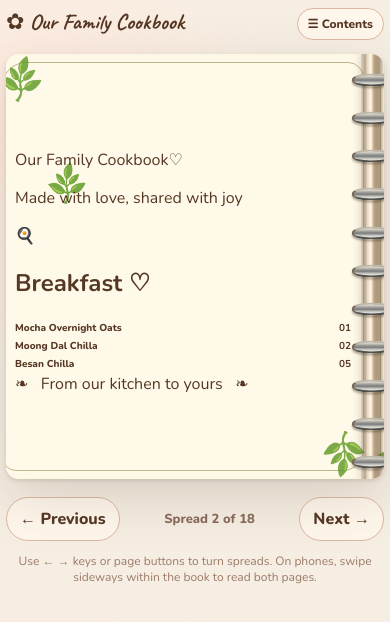
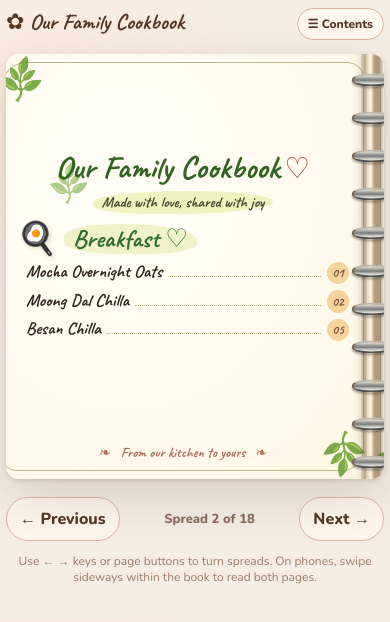
Before and after one commit to manasiagrawal98/family-cookbook, a plain HTML site: page index.html in a window 390 px wide. Both pictures are taken after a click on the button "Open the book →". Drawn offline with nearby package versions, Linux system fonts and the light colour scheme.

Commit message:
Style multiple-category contents to match handwritten recipe spread

```diff
--- a/styles.css
+++ b/styles.css
@@ -280,3 +280,43 @@ html,body{overflow-x:hidden}
 .book>.book-page.cover{display:grid!important;place-items:center!important}
 .reader-controls{margin-top:10px}
 }
+
+/* Final contents design: recipe artwork's handwritten typography, leafy border, highlights and rings. */
+.new-index .index-leaf{padding:clamp(18px,2.5vw,32px) clamp(24px,3vw,42px)!important;background:radial-gradient(ellipse at 35% 30%,#fffef6,#fff8e8 90%)!important;overflow:hidden}
+.new-index .contents-header{position:relative;z-index:2;text-align:center;margin-bottom:clamp(6px,.9vw,12px);flex-shrink:0}
+.new-index .contents-script{font:700 clamp(27px,3.7vw,51px)/.9 Caveat,cursive;color:#316323}
+.new-index .contents-heart{font:700 clamp(25px,3vw,43px) Caveat,cursive;color:#b83d35;margin-left:5px}
+.new-index .contents-header p{display:table;margin:clamp(4px,.5vw,8px) auto 0;background:#eff0b4c9;border-radius:50% 45% 55% 35%;padding:2px 16px;font:700 clamp(12px,1.4vw,19px) Caveat,cursive;color:#4a4931}
+.new-index .contents-groups{position:relative;z-index:2;display:flex;flex-direction:column;justify-content:flex-start;gap:clamp(10px,1.5vw,21px);min-height:0;flex:1}
+.new-index .contents-group{min-height:0;flex-shrink:0}
+.new-index .contents-group-title{display:flex;align-items:center;gap:clamp(5px,.9vw,12px);margin-bottom:clamp(4px,.65vw,9px)}
+.new-index .contents-food{font-size:clamp(23px,3.6vw,48px);line-height:1;filter:drop-shadow(2px 2px 2px #a58e7044)}
+.new-index .contents-group-title h2{font:700 clamp(22px,2.75vw,38px)/.95 Caveat,cursive;color:#336c31;margin:0;background:#e9efb9b0;border-radius:40% 55% 35% 40%;padding:3px 9px;overflow-wrap:anywhere}
+.new-index .contents-group-title small{font-size:.6em}
+.new-index .contents-recipe-lines{padding-left:clamp(10px,1.6vw,22px);display:flex;flex-direction:column;gap:clamp(3px,.45vw,7px)}
+.new-index .contents-recipe{display:flex;align-items:baseline;gap:6px;padding:0;border:0;background:transparent;text-align:left;width:100%;min-width:0;color:#32271f;font:700 clamp(15px,1.65vw,23px)/1.07 Caveat,cursive;cursor:pointer}
+.new-index .contents-recipe>span:first-child{min-width:0;overflow-wrap:anywhere}
+.new-index .contents-dots{flex:1;min-width:5px;border-bottom:1px dotted #bba77f}
+.new-index .contents-recipe b{font-size:.75em;color:#795235;background:#f6d49b;border-radius:50%;min-width:1.7em;height:1.7em;display:inline-flex;align-items:center;justify-content:center}
+.new-index .contents-recipe:hover>span:first-child{text-decoration:underline}
+.new-index .contents-coming{font:700 italic clamp(13px,1.45vw,20px) Caveat,cursive;color:#a18e70}
+.new-index .contents-footer{position:relative;z-index:2;margin-top:auto;padding-top:clamp(5px,.9vw,12px);font:700 clamp(12px,1.35vw,18px) Caveat,cursive;color:#ad705c;text-align:center}
+.new-index .contents-empty{margin:auto;text-align:center;font:700 clamp(20px,2vw,29px) Caveat,cursive;color:#6c8a58}
+/* Decorative flourishes must never cover the interactive recipe names. */
+.new-index .index-botanical{opacity:.5!important;z-index:1!important}
+.new-index .index-binding{z-index:20!important}
+@media(max-width:760px){
+.new-index .index-leaf{padding:18px 23px!important}
+.new-index .contents-header{margin-bottom:9px}
+.new-index .contents-script{font-size:clamp(30px,8.2vw,44px)}
+.new-index .contents-heart{font-size:29px}
+.new-index .contents-header p{font-size:15px;padding:2px 9px}
+.new-index .contents-groups{gap:14px}
+.new-index .contents-food{font-size:32px}
+.new-index .contents-group-title{gap:7px;margin-bottom:7px}
+.new-index .contents-group-title h2{font-size:clamp(24px,6.5vw,34px)}
+.new-index .contents-recipe-lines{padding-left:9px;gap:6px}
+.new-index .contents-recipe{font-size:clamp(17px,4.5vw,23px)}
+.new-index .contents-coming{font-size:16px}
+.new-index .contents-footer{font-size:14px;padding-top:6px}
+}
```
